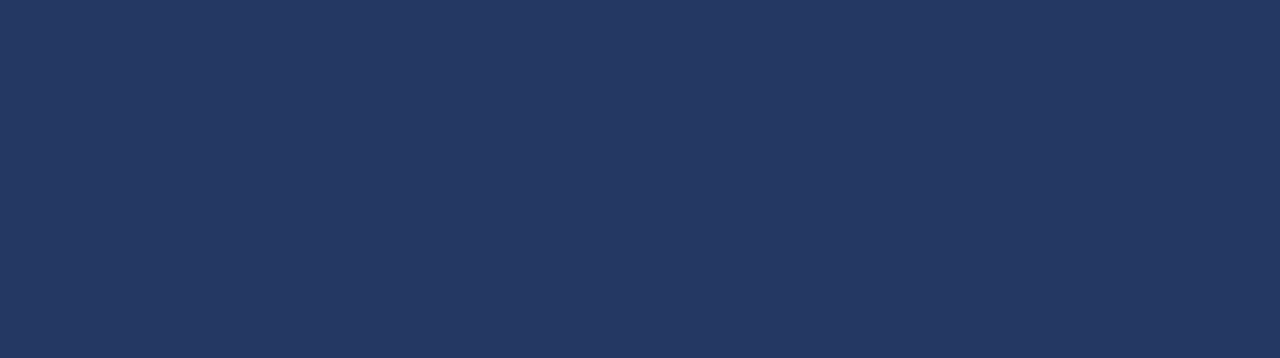
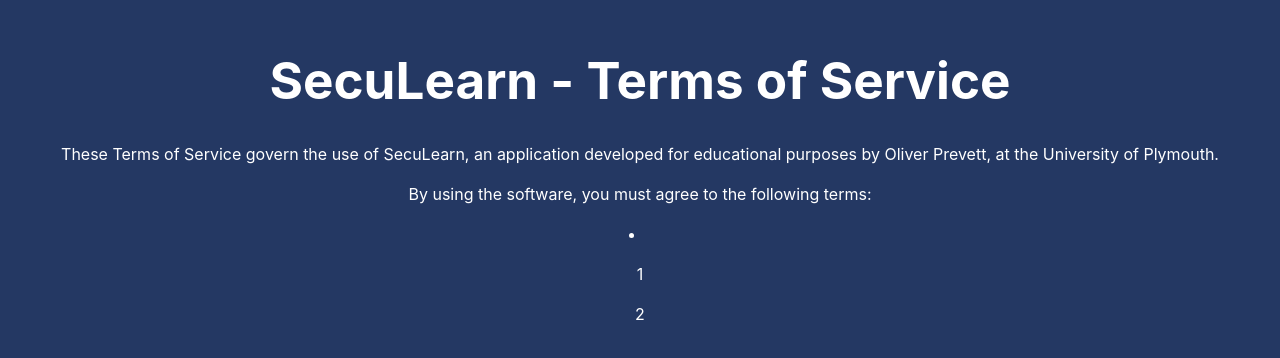
Before and after one commit to oliprev/OP_COMP3000, a React (Vite) app in the folder frontend/: page /tos in a window 1280 px wide. Before the commit this address had no page. Shown: the part 220-578 px from the top of the page. Built offline with nearby package versions, Linux system fonts and the light colour scheme.

Commit message:
TOS and privacy policy pages added and routed

```diff
--- a/frontend/src/App.jsx
+++ b/frontend/src/App.jsx
@@ -4,6 +4,8 @@ import './App.css'
 import ProtectedRoute from './pages/ProtectedRoute'
 import LandingPage from './pages/LandingPage'
 import RegisterPage from './pages/RegisterPage'
+import TOSPage from './pages/TOSPage'
+import PrivacyPolicyPage from './pages/PrivacyPolicyPage'
 import LoginPage from './pages/LoginPage'
 import MainPage from './pages/MainPage'
 import ProfilePage from './pages/ProfilePage'
@@ -27,6 +29,8 @@ function App() {
         <Routes>
           <Route path="/" element={<LandingPage />} />
           <Route path="/register" element={<RegisterPage />} />
+          <Route path="/tos" element={<TOSPage />} />
+          <Route path="/privacy" element={<PrivacyPolicyPage />} />
           <Route path="/login" element={<LoginPage />} />
           <Route path="/main" element={<ProtectedRoute element ={MainPage} />} />
           <Route path="/main/topics/" element={<ProtectedRoute element ={TopicPage} />} />
--- /dev/null
+++ b/frontend/src/pages/PrivacyPolicyPage.jsx
@@ -0,0 +1,11 @@
+import React from "react";
+
+function PrivacyPolicyPage() {
+    return (
+        <div>
+            <h1>SecuLearn - Privacy Policy</h1>
+        </div>
+    );
+}
+
+export default PrivacyPolicyPage;
--- /dev/null
+++ b/frontend/src/pages/TOSPage.jsx
@@ -0,0 +1,17 @@
+import React from "react";
+
+function TOSPage() {
+    return (
+        <div>
+            <h1>SecuLearn - Terms of Service</h1>
+            <p>These Terms of Service govern the use of SecuLearn, an application developed for educational purposes by Oliver Prevett, at the University of Plymouth.</p>
+            <p>By using the software, you must agree to the following terms:</p>
+            <li>
+                <p>1</p>
+                <p>2</p>
+            </li>
+        </div>
+    );
+}
+
+export default TOSPage;
```
